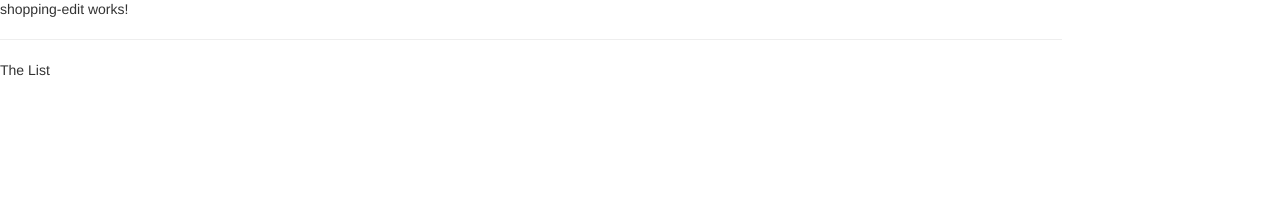
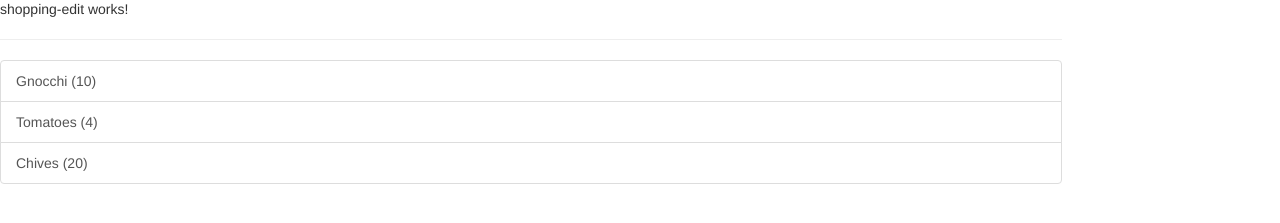
Before and after one commit to MXC1/recipe-book, an Angular app: page / in a window 1280 px wide. Shown: the part 291-514 px from the top of the page. Built offline with nearby package versions, Linux system fonts and the light colour scheme.

Commit message:
Defined Ingredient in Shopping List

```diff
--- a/src/app/shopping-list/shopping-list.component.html
+++ b/src/app/shopping-list/shopping-list.component.html
@@ -2,6 +2,9 @@
     <div class="col-xs-10">
         <app-shopping-edit></app-shopping-edit>
         <hr>
-        <p>The List</p>
+        <ul class="list-group">
+            <a class="list-group-item" style="cursor: pointer;" *ngFor="let ingredient of ingredients">
+            {{ingredient.name}} ({{ingredient.amount}})</a>
+        </ul>
     </div>
 </div>
--- a/src/app/shopping-list/shopping-list.component.ts
+++ b/src/app/shopping-list/shopping-list.component.ts
@@ -1,4 +1,5 @@
 import { Component, OnInit } from '@angular/core';
+import { Ingredient } from '../shared/ingredient';
 
 @Component({
   selector: 'app-shopping-list',
@@ -6,6 +7,11 @@
   styleUrls: ['./shopping-list.component.css']
 })
 export class ShoppingListComponent implements OnInit {
+  ingredients: Ingredient[] = [
+    {name: "Gnocchi", amount: 10},
+    {name: "Tomatoes", amount: 4},
+    {name: "Chives", amount: 20},
+  ];
 
   constructor() { }
 
```
